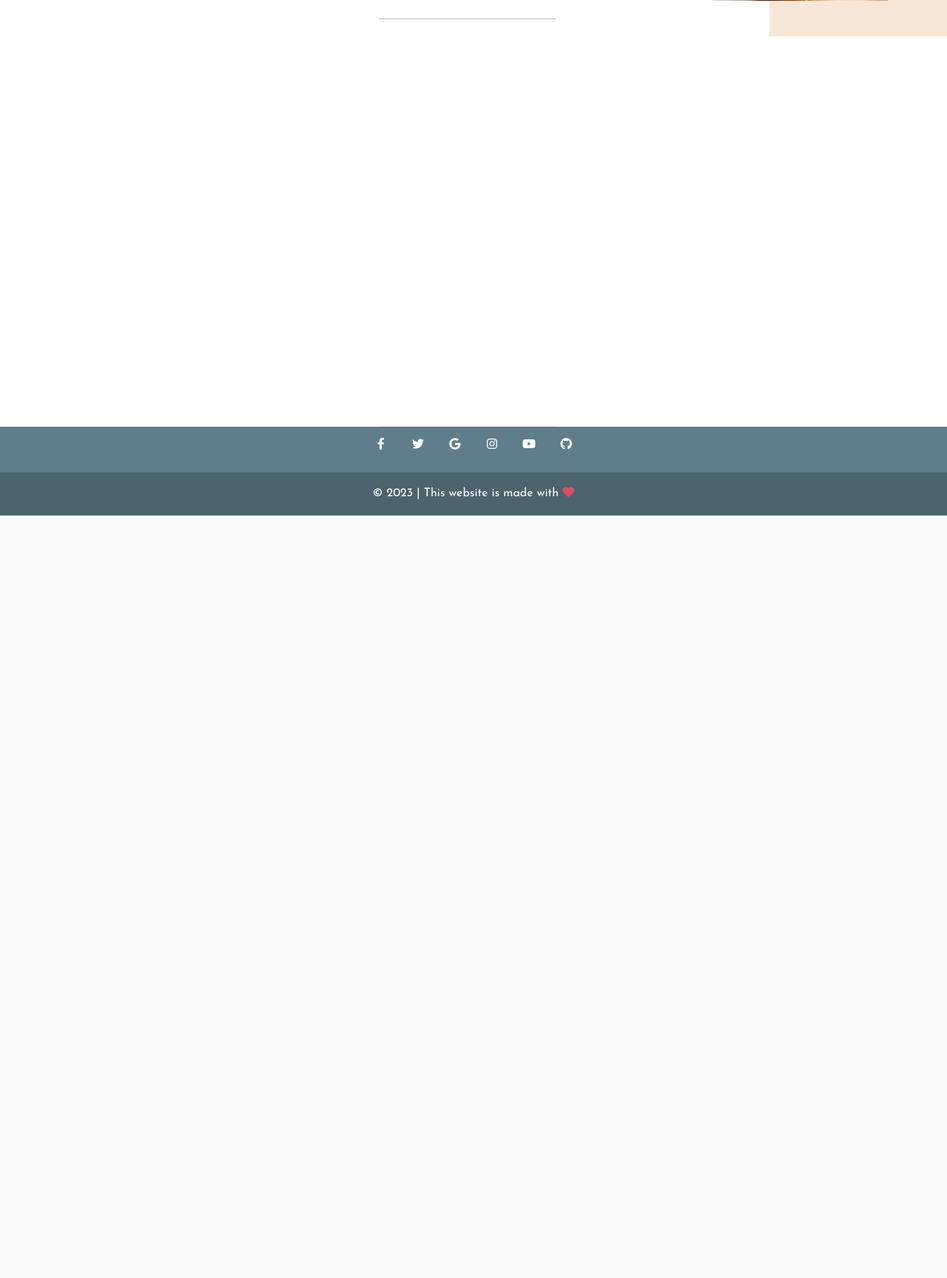
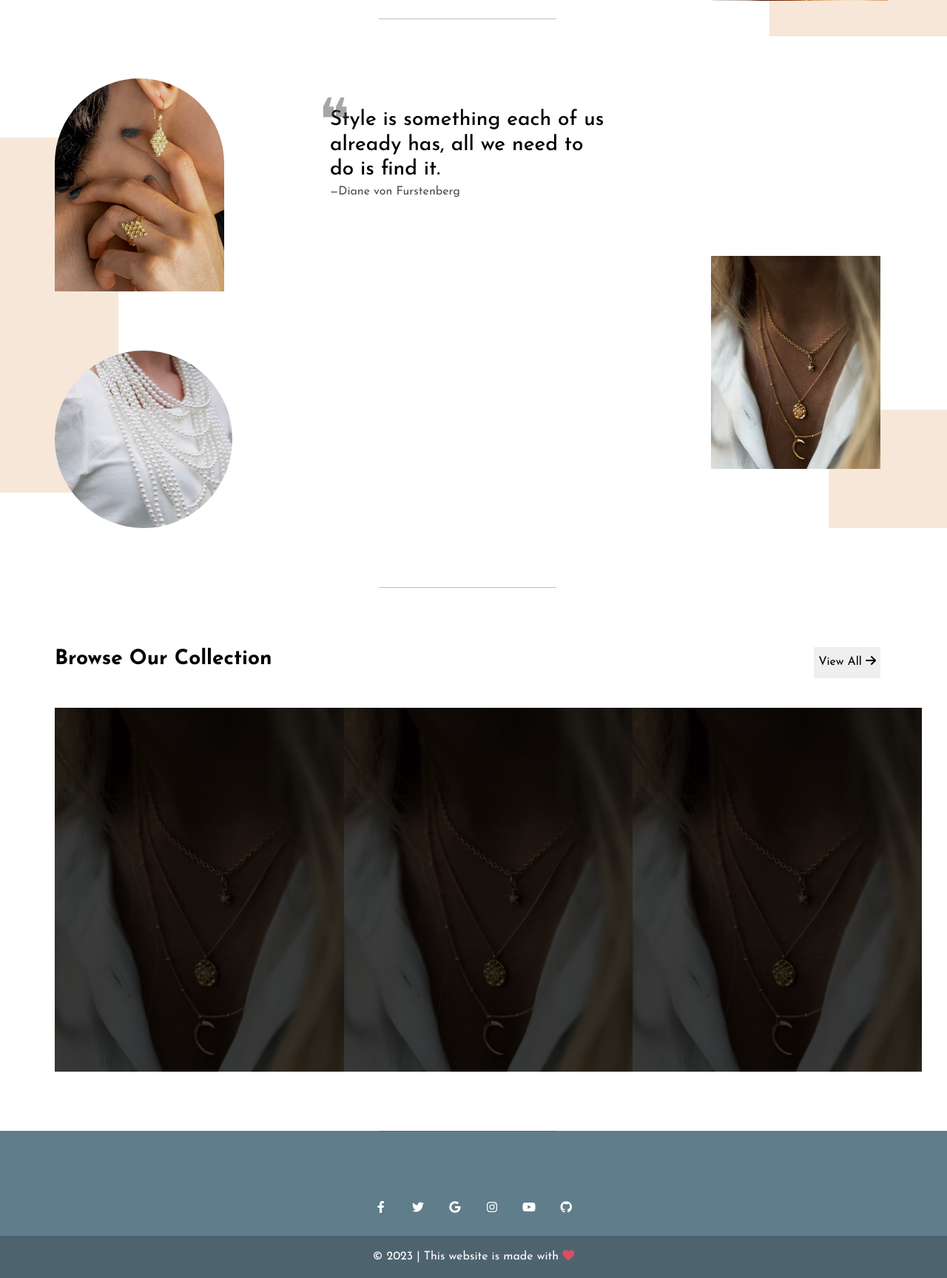
Before and after one commit to rhwnmlsyr/nyoba-aja, a Django app: page / in a window 1280 px wide. Shown: the part 399-2127 px from the top of the page at 74% size. Before the commit the page ends 1096 px from the top, so only its background shows below. Run offline with Django 4.2, Linux system fonts and the light colour scheme; data that the repository does not hold is empty; style sheets or scripts are compiled from the project's sources; some libraries are stand-ins or nearby versions.

Commit message:
home page finished

```diff
--- a/ecomm/ecomm/templates/home.html
+++ b/ecomm/ecomm/templates/home.html
@@ -3,15 +3,54 @@
 <!--Main layout-->
 <main>
     <div class="container">
-        <div class="hero">
+        <section class="hero">
             <h1 class="color-black">Enhance Your Beauty,<br/>Adorn Your Style.</h1>
             <p class="subtitle">Discover beauty's finest treasures, unveil your radiance.</p>
             <button class="button-brown button-round color-white">See More <i class="fa-solid fa-arrow-right"></i></button>
-            <div class="square-creme"></div>
+            <div class="square-creme-1"></div>
 
-            <img class="hero-img" src="{% static 'img/image 17.png' %}" />
-        </div>
+            <img class="img-hero" src="{% static 'img/image 17.png' %}" />
+        </section>
+
         <hr/>
+
+        <section class="home-body">
+            <div>
+                <div class="square-creme-2"></div>
+                <img class="img-body-1" src="{% static 'img/image 16.png' %}" />
+                <img class="img-body-2" src="{% static 'img/image 18.png' %}" />
+            </div>
+            <div>
+                <span class="quote">❝</span>
+                <h3 class="home-subtitle">Style is something each of us already has, all we need to do is find it.</h3>
+                <span>—Diane von Furstenberg</span>
+            </div>
+            <!-- <div>
+                <img class="img-body-2" src="{% static 'img/image 18.png' %}" />
+            </div> -->
+            <div class="justify-end">
+                <img class="img-body-3" src="{% static 'img/image 2.png' %}" />
+
+            </div>
+            <div class="square-creme-3"></div>
+
+        </section>
+
+        <hr/>
+
+        <section>
+            <div class="d-flex justify-content-between">
+                <h3 style="color: #000; font-weight:800">Browse Our Collection</h3>
+                <button>View All <i class="fa-solid fa-arrow-right"></i></button>
+            </div>
+            <div class="d-flex align-items-start collection-container">
+                <img class="img-collection" src="{% static 'img/image 2.png' %}" />
+                <img class="img-collection" src="{% static 'img/image 2.png' %}" />
+                <img class="img-collection" src="{% static 'img/image 2.png' %}" />
+            </div>
+
+        </section>
+
     </div>
 </main>
 <!--Main layout-->
--- a/ecomm/manage.py
+++ b/ecomm/manage.py
@@ -2,7 +2,7 @@
 """Django's command-line utility for administrative tasks."""
 import os
 import sys
-
+# from django.autoreload import runserver
 
 def main():
     """Run administrative tasks."""
--- a/ecomm/requirements.txt
+++ b/ecomm/requirements.txt
@@ -25,3 +25,5 @@ requests-oauthlib==1.3.1
 sqlparse==0.4.3
 typing_extensions==4.5.0
 urllib3==1.26.15
+libsass==0.22.0
+django-libsass==0.9
--- a/ecomm/static/css/custom.scss
+++ b/ecomm/static/css/custom.scss
@@ -47,7 +47,7 @@ main{
 }
 
 hr{
-    margin: auto;
+    margin: 5rem auto;
     width: 15rem;
     height: 1px;
     color: #000;
@@ -91,6 +91,34 @@ hr{
     }
 }
 
+.home-body{
+    margin: 5rem 0;
+    display: grid;
+    grid-template-columns: 1fr 1fr 1fr;
+    // grid-template-rows: 1fr 1fr 1fr;
+    gap: 5rem 0px;
+    // border: 1px solid #000;
+}
+
+.collection-container{
+    position: relative;
+    width: 100%;
+    margin: 2.5rem 0;
+}
+
+.justify-end{
+    display: flex;
+    justify-content: flex-end;
+    // text-align: right;
+}
+
+.center{
+    display: flex;
+    flex-direction: column;
+    // align-items: center;
+    justify-content: center;
+}
+
 /* @colors */
 .bg{
     &-creme{
@@ -120,6 +148,11 @@ hr{
     font-weight: 300;
 }
 
+.home-subtitle{
+    color: #000;
+    margin: -5.5rem 0rem 0rem 0rem;
+}
+
 /* @buttons */
 .button{
     &-round{
@@ -130,22 +163,52 @@ hr{
         background-color: $brown;
         &:hover{
             background-color: $dark-brown;
+            transition: 0.5s;
         }
     }
 }
-
-/* @others */
-.hero{
-    margin: 5rem 0;
-    &-img{
+/* @images */
+.img{
+    &-hero{
         position: absolute;
         top: 5rem;
         right: 5rem;
         max-height: 20rem;
         z-index: -1;
     }
+    &-body{
+        &-1{
+            border-radius: 10rem 10rem 0 0;
+            max-height: 18rem;
+        }
+        &-2{
+            border-radius: 100%;
+            max-height: 15rem;
+            margin-top: 5rem;
+        }
+        &-3{
+            max-height: 18rem;
+            margin-top: 15rem;
+        }
+    }
+    &-collection{
+        width: 35%;
+        max-width: 100%;
+        height: auto;
+        filter: brightness(25%);
+        &:hover{
+            cursor: pointer;
+            filter: brightness(100%);
+            transition: 0.5s;
+        }
+    }
+}
+/* @others */
+.hero{
+    margin: 5rem 0;
 }
 .square-creme{
+    &-1{
         position: absolute;
         top: 0rem;
         right: 0rem;
@@ -154,8 +217,38 @@ hr{
         width: 15rem;
         z-index: -1;
     }
+    &-2{
+        position: absolute;
+        z-index: -1;
+        background-color: $creme;
+        margin-top: 5rem;
+        left: 0;
+        height: 30rem;
+        width: 10rem;
+    }
+    &-3{
+        position: absolute;
+        z-index: -1;
+        background-color: $creme;
+        margin-top: 28rem;
+        right: 0;
+        height: 10rem;
+        width: 10rem;
+    }
+
+}
 
 .fa-basket-shopping:hover, .fa-right-to-bracket:hover, .fa-right-from-bracket:hover{
     color: white;
     transition: 0.5s;
 }
+
+.quote{
+    // position: absolute;
+    // left: 0;
+    margin: -1rem;
+    // padding: 0;
+    font-size: 5rem;
+    z-index: -1;
+    opacity: 0.5;
+}
```
Also changed, not shown: ecomm/static/img/image 16.png (added), ecomm/static/img/image 18.png (added), ecomm/static/img/image 2.png (added), 1 other file. Lines whose indentation alone changed are shown as unchanged.
